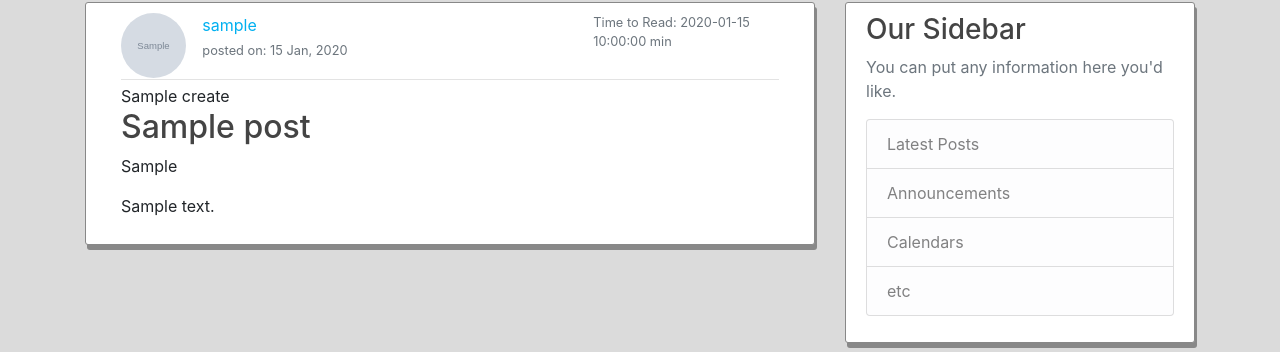
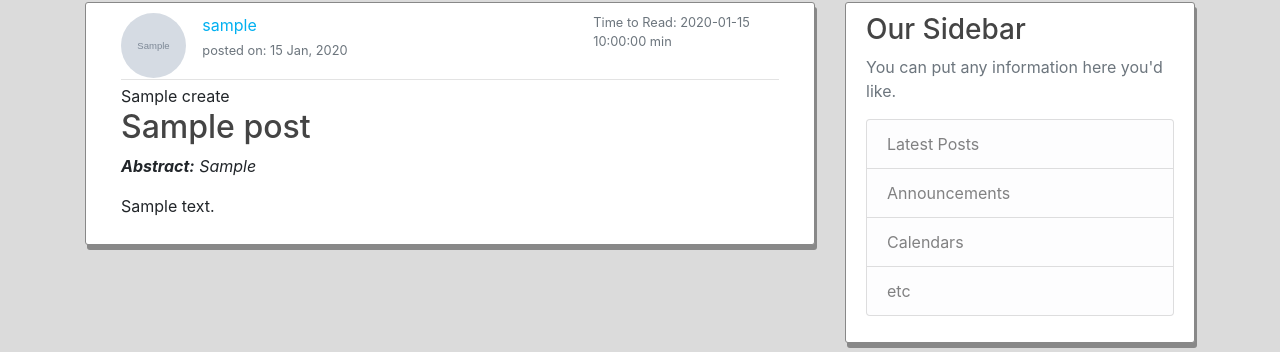
Before and after one commit to SchneiderDaniel/PandalikeInvesting, a Flask app: template homepage/templates/post.html in a window 1280 px wide. Shown: the part 109-461 px from the top of the page. Run offline with Flask 2, Linux system fonts and the light colour scheme; tables that the repository leaves empty hold one stand-in row (values such as "Sample post"); the template is opened without the code that fills it: values that come from a table or form of the project are taken from there, most other values are stand-ins (such as "Sample title", 1, 10 or a date in 2020); grey boxes marked "Sample" are stand-in pictures; some libraries are stand-ins or nearby versions.

Commit message:
styling post

```diff
--- a/homepage/static/css/main.css
+++ b/homepage/static/css/main.css
@@ -120,6 +120,11 @@ a.article-title:hover {
     white-space: pre-line;
 }
 
+.article-abstract {
+    white-space: pre-line;
+    font-style: italic;
+}
+
 .article-img {
     height: 65px;
     width: 65px;
--- a/homepage/templates/post.html
+++ b/homepage/templates/post.html
@@ -37,7 +37,7 @@
 
         <br>
         <h2 class="article-title">{{ post.title }}</h2>
-        <p class="article-content">{{ post.abstract }}</p>
+        <p class="article-abstract"> <b>Abstract:</b> {{ post.abstract }}</p>
         <p class="article-content">{{ post.content }}</p>
 
 
```
